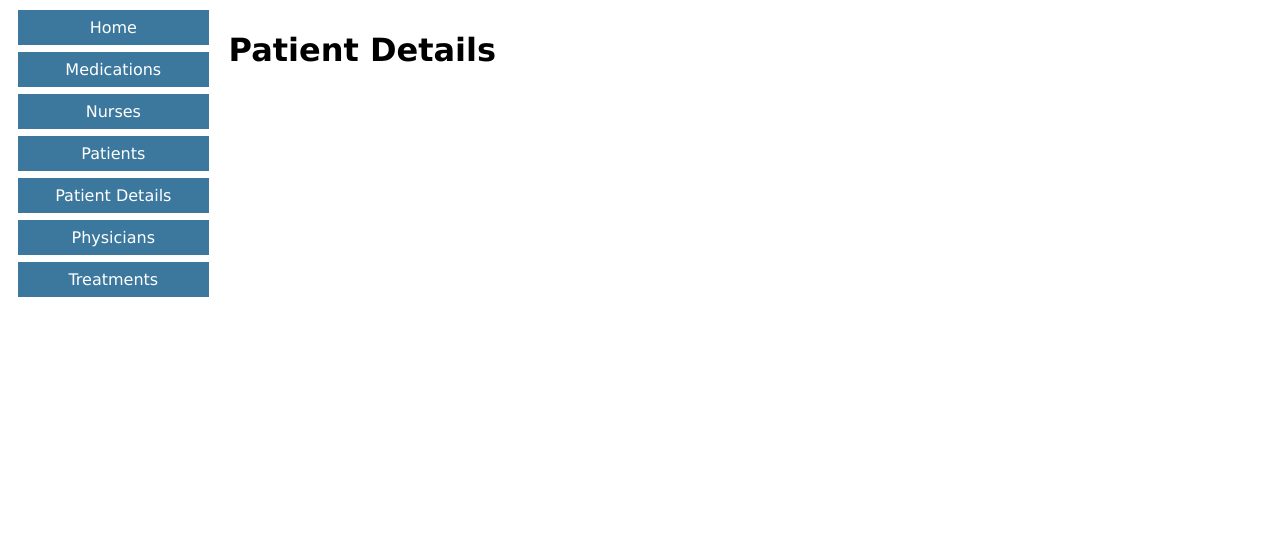
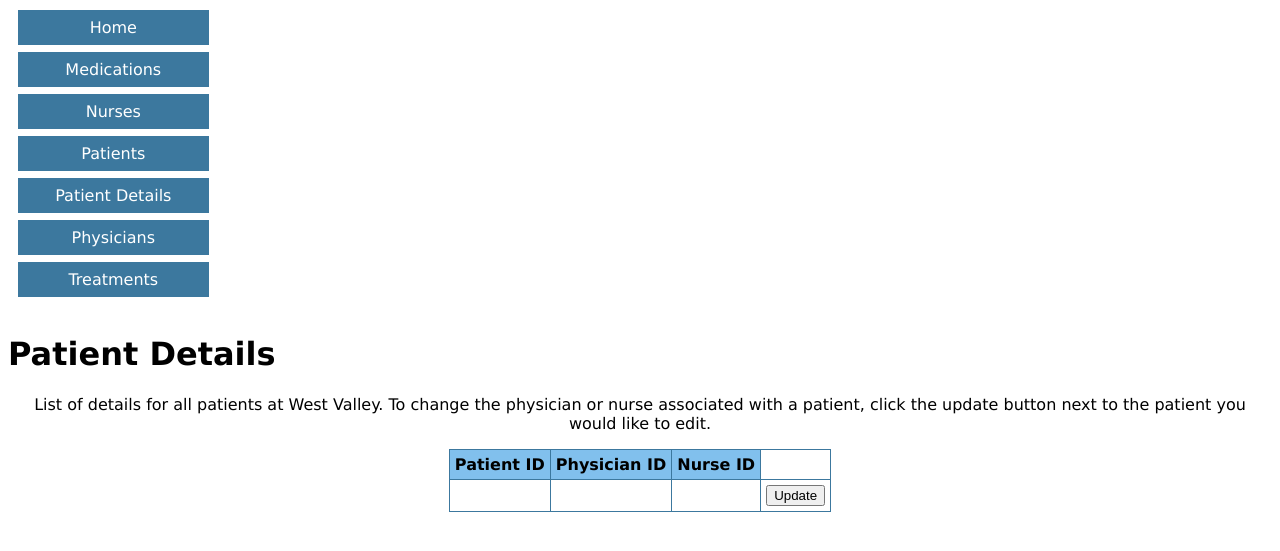
Before and after one commit to crystalelie/West-Valley-Medical-Center, a Flask app: page /patientdetails in a window 1280 px wide. Shown: the part 119-670 px from the top of the page. Run offline with Flask 2, Linux system fonts and the light colour scheme; parts of the project's set-up code (start-up, migrations or seed data) failed here and were passed over; some libraries are stand-ins or nearby versions.

Commit message:
Jina 10/27/21

```diff
--- a/templates/patientdetails.html
+++ b/templates/patientdetails.html
@@ -24,21 +24,27 @@
 
         </ul>
       </div>
-
-  <div class="col-s-9">
-    <h1>Patient Details</h1>
-
-      <!-- TABLE -->
-      <div class="child">
-
-        </div>
   </div>
 
-    <!-- FORMS -->
-    <div class="child">
+  <h1>Patient Details</h1>
+  <p>
+    List of details for all patients at West Valley.
+    To change the physician or nurse associated with a patient, click the update button next to the patient you would like to edit.
+  </p>
+  <table>
+    <thead>
+      <th>Patient ID</th>
+      <th>Physician ID</th>
+      <th>Nurse ID</th>
+    </thead>
+    <tbody>
+      <td></td>
+      <td></td>
+      <td></td>
+      <td><button type="button">Update</button></td>
+    </tbody>
+  </table>
 
-    </div>
-</div>
 
 
 
```
Also changed, not shown: templates/nurses.html (+18 -13 lines), templates/patients.html (+21 -17 lines). Lines whose indentation alone changed are shown as unchanged.
